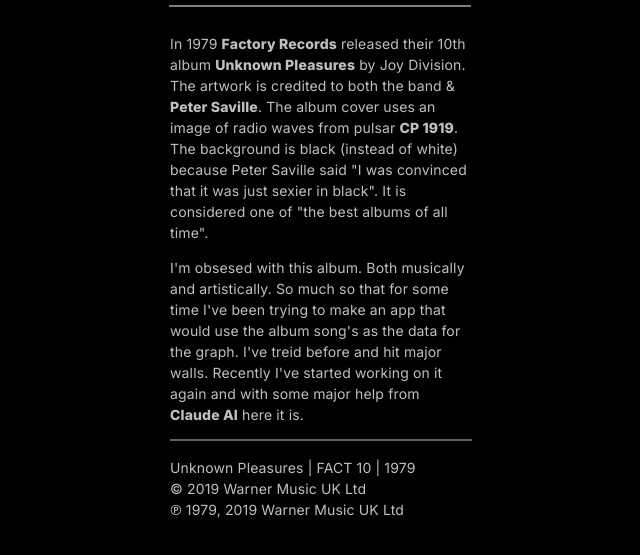
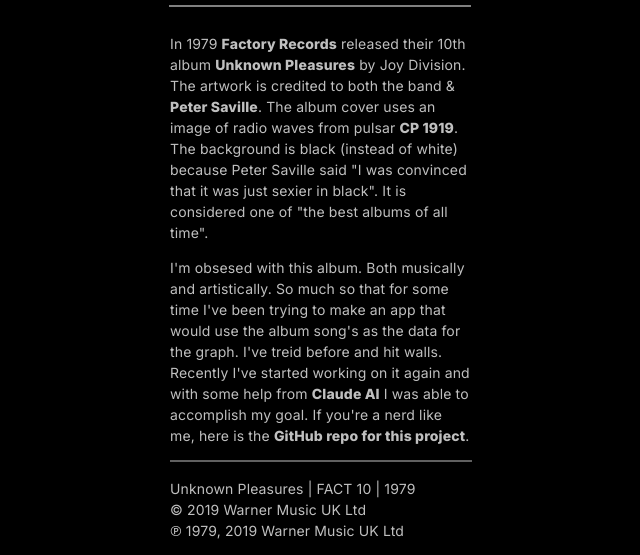
Before and after one commit to 9ntonio/Unknown-Pleasures, a website built with Vite: page index.html in a window 1280 px wide. Shown: the part 598-1153 px from the top of the page, without its empty margins (320-960 px from the left). Before the commit the page ends 1132 px from the top, so only its background shows below. Built offline with nearby package versions, Linux system fonts and the light colour scheme; files whose address does not match are found by name.

Commit message:
[9ntonio][Copy updates]

```diff
--- a/index.html
+++ b/index.html
@@ -182,10 +182,14 @@
           I'm obsesed with this album. Both musically and artistically. So much
           so that for some time I've been trying to make an app that would use
           the album song's as the data for the graph. I've treid before and hit
-          major walls. Recently I've started working on it again and with some
-          major help from
+          walls. Recently I've started working on it again and with some help
+          from
           <a href="https://www.anthropic.com/" target="_blank">Claude AI</a>
-          here it is.
+          I was able to accomplish my goal. If you're a nerd like me, here is
+          the
+          <a href="https://github.com/9ntonio/Unknown-Pleasures" target="_blank"
+            >GitHub repo for this project</a
+          >.
         </p>
         <hr style="margin-bottom: 1rem" />
         <p>
```
